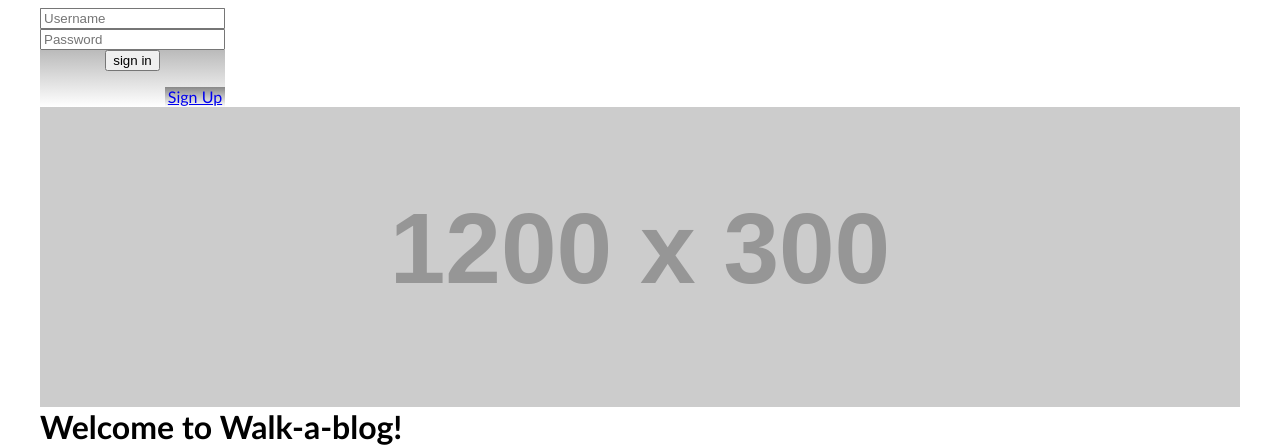
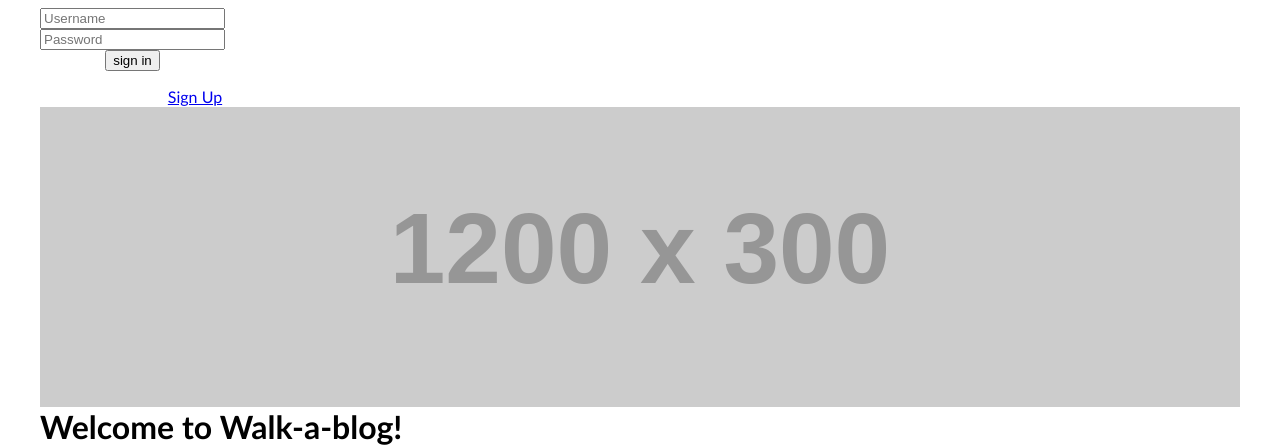
Before and after one commit to TheBlackBloodyUnicorn/pico_wanderblog, a PHP site: page / in a window 1280 px wide. Shown: the top 445 px of the page. Run offline with PHP 8.4, Linux system fonts and the light colour scheme; grey boxes labelled with a size stand in for pictures from a placeholder-image service; data that the repository does not hold is empty; some libraries are stand-ins or nearby versions.

Commit message:
css tweaks

```diff
--- a/views/style.css
+++ b/views/style.css
@@ -81,10 +81,10 @@ nav a:active{
     text-align: center;
     vertical-align: middle;
     display: table-cell;
-    background: -webkit-gradient(linear, 0% 0%, 0% 100%, from(#888888),
+    /*background: -webkit-gradient(linear, 0% 0%, 0% 100%, from(#888888),
     to(#ffffff));
     background: -moz-linear-gradient(top, #888888, #ffffff);
-    background: linear-gradient(#888888, #ffffff);
+    background: linear-gradient(#888888, #ffffff);*/
     /*border-radius: 5px;*/
 
 }
```
